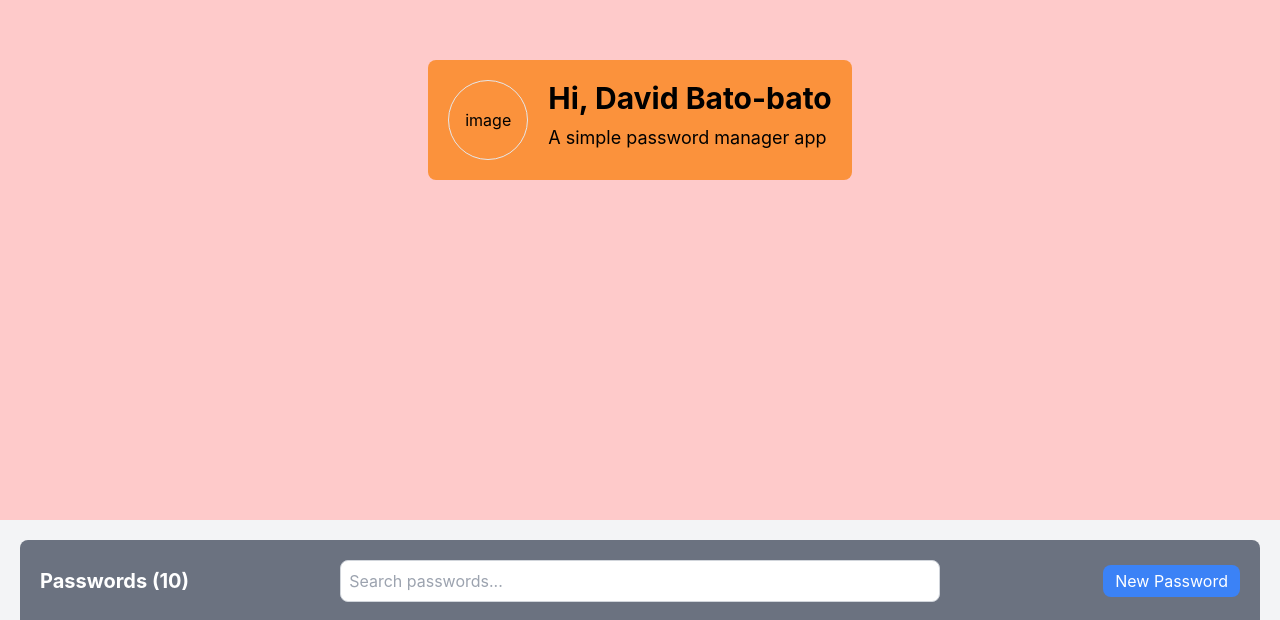
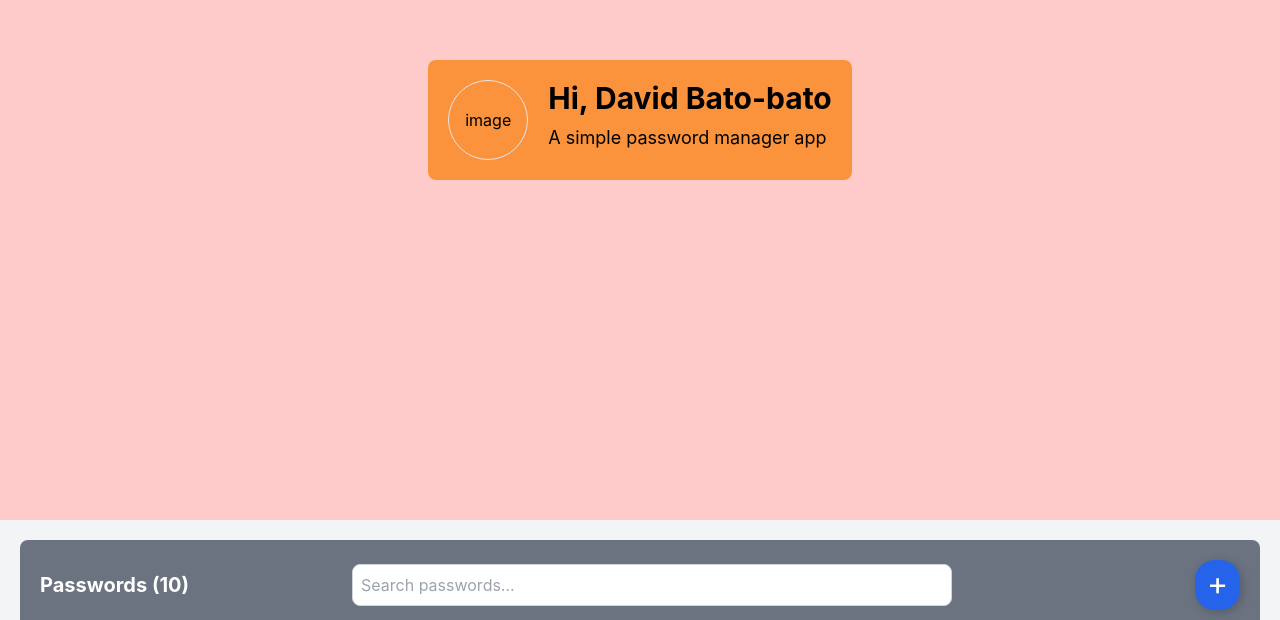
Before and after one commit to DavidBatoDev/gdg-flask-sj-client, a React (Vite) app in the folder password-mnger-client/: page / in a window 1280 px wide. Shown: the part 280-900 px from the top of the page. Built offline with nearby package versions, Linux system fonts and the light colour scheme.

Commit message:
feat: add AddButton component for creating new passwords

```diff
--- /dev/null
+++ b/password-mnger-client/src/components/AddButton.jsx
@@ -0,0 +1,74 @@
+import React from 'react';
+import styled from 'styled-components';
+
+const AddButton = ({ setIsModalOpen }) => {
+  return (
+    <StyledWrapper>
+       <button className="Btn bg-blue-600" onClick={() => setIsModalOpen(true)}>
+        <div className="sign">+</div>
+        <div className="text">Add</div>
+      </button>
+    </StyledWrapper>
+  );
+}
+
+const StyledWrapper = styled.div`
+  .Btn {
+    display: flex;
+    align-items: center;
+    justify-content: flex-start;
+    width: 45px;
+    height: 50px;
+    border: none;
+    border-radius: 20px;
+    cursor: pointer;
+    position: relative;
+    overflow: hidden;
+    transition-duration: .3s;
+    box-shadow: 2px 2px 10px rgba(0, 0, 0, 0.199);
+  }
+
+  /* plus sign */
+  .sign {
+    width: 100%;
+    height: 100%;
+    font-size: 2em;
+    color: white;
+    transition-duration: .3s;
+  }
+  /* text */
+  .text {
+    position: absolute;
+    right: 0%;
+    width: 0%;
+    opacity: 0;
+    color: white;
+    font-size: 1em;
+    font-weight: 500;
+    transition-duration: .3s;
+  }
+  /* hover effect on button width */
+  .Btn:hover {
+    width: 125px;
+    border-radius: 20px;
+    transition-duration: .3s;
+  }
+
+  .Btn:hover .sign {
+    width: 30%;
+    transition-duration: .3s;
+    padding-left: 20px;
+  }
+  /* hover effect button's text */
+  .Btn:hover .text {
+    opacity: 1;
+    width: 70%;
+    transition-duration: .3s;
+    padding-right: 20px;
+  }
+  /* button click effect*/
+  .Btn:active {
+    transform: translate(2px ,2px);
+  }`;
+
+export default AddButton;
--- a/password-mnger-client/src/components/Password.jsx
+++ b/password-mnger-client/src/components/Password.jsx
@@ -3,6 +3,7 @@ import SearchBar from "./SearchBar.jsx";
 import { FontAwesomeIcon } from '@fortawesome/react-fontawesome';
 import { faEye, faEyeSlash } from '@fortawesome/free-solid-svg-icons';
 import Modal from './Modal.jsx';
+import AddButton from './AddButton.jsx';
 
 const Password = () => {
   const [visiblePasswordIds, setVisiblePasswordIds] = useState([]);
@@ -38,9 +39,12 @@ const Password = () => {
         <h1 className="text-xl font-bold text-white">Passwords ({passwords.length})</h1>
         {/* Search Bar */}
         <SearchBar />
-        <button onClick={() => setIsModalOpen(true)} className="bg-blue-500 text-white px-3 py-1 ml-3 rounded-lg">
-          New Password
-        </button>
+        {/* Add Button */}
+        <div className="h-full w-[125px] flex items-center justify-end rounded-lg">
+          <AddButton setIsModalOpen={setIsModalOpen} />
+        </div>
+
+
       </div>
       {/* Grid Part */}
       <div className="grid grid-cols-1 md:grid-cols-2 lg:grid-cols-3 gap-4 text-black">
```
